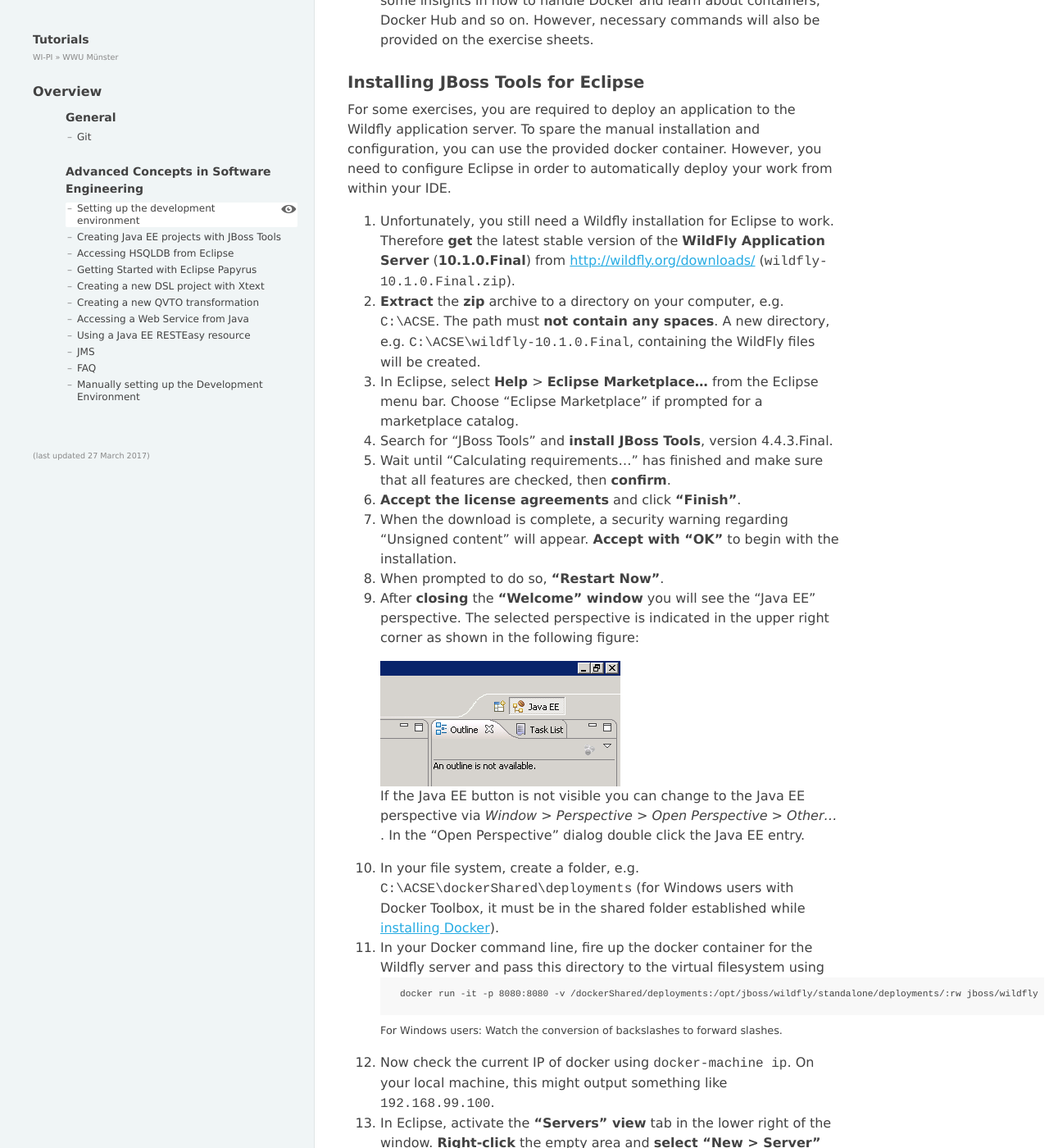
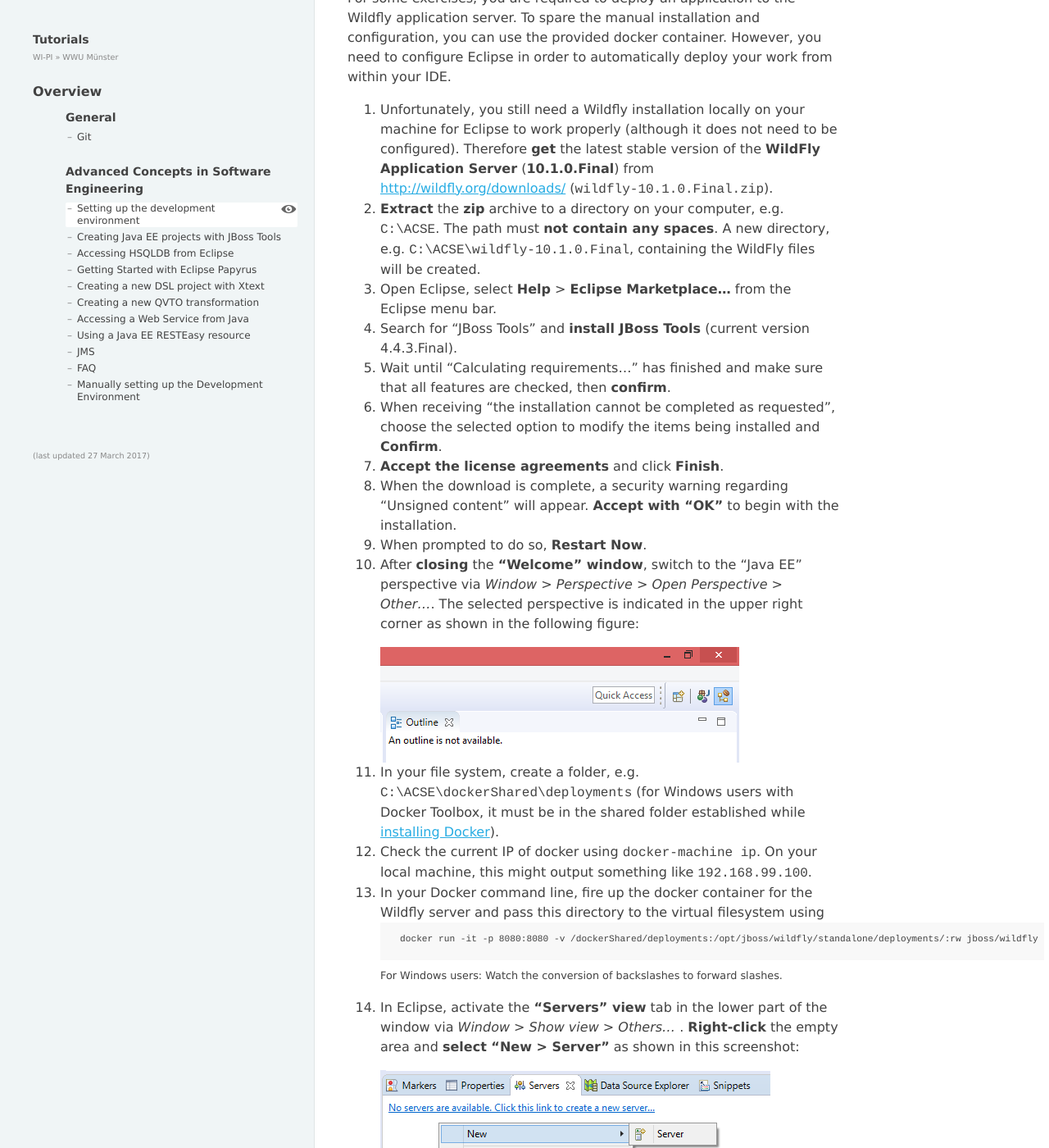
Before and after one commit to wwu-pi/tutorials, a Jekyll site: the page built from lectures/acse/010_setting_up_environment_with_docker.md, in a window 1280 px wide and 1400 px high, scrolled down 3457 px. Shown: the whole window at 82% size. Built offline with Jekyll 4.4.1, drawn with Linux system fonts in a browser that asks for light colours; some of the changed text lies outside the part shown.

Commit message:
Update figures

````diff
--- a/lectures/acse/010_setting_up_environment_with_docker.md
+++ b/lectures/acse/010_setting_up_environment_with_docker.md
@@ -55,10 +55,6 @@
 
 1. Click **Next** two times, check **Accept**, click **Finish** and wait for the packages to be installed.
 1. Click **Yes** when prompted to restart.
-1. Enable Java code completion, otherwise, you may miss out on code completion for Java classes:
-   1. Once restarted, open **Window** > **Preferences**.
-   1. Choose **Java** > **Editor** > **Content Assist** > **Advanced**.
-   1. Enable *Java Proposals*.
 
 ## <a id="install" name="install"></a>Installing Docker
 
@@ -87,42 +83,45 @@
 To spare the manual installation and configuration, you can use the provided docker container.
 However, you need to configure Eclipse in order to automatically deploy your work from within your IDE.
 
-1. Unfortunately, you still need a Wildfly installation for Eclipse to work. Therefore **get** the latest stable version of the **WildFly Application Server** (**10.1.0.Final**) from [http://wildfly.org/downloads/](http://wildfly.org/downloads/) (``wildfly-10.1.0.Final.zip``).
+1. Unfortunately, you still need a Wildfly installation locally on your machine for Eclipse to work properly (although it does not need to be configured). Therefore **get** the latest stable version of the **WildFly Application Server** (**10.1.0.Final**) from [http://wildfly.org/downloads/](http://wildfly.org/downloads/) (``wildfly-10.1.0.Final.zip``).
 1. **Extract** the **zip** archive to a directory on your computer, e.g. ``C:\ACSE``. The path must **not contain any spaces**. A new directory, e.g. ``C:\ACSE\wildfly-10.1.0.Final``, containing the WildFly files will be created.
-1. In Eclipse, select **Help** > **Eclipse Marketplace...** from the Eclipse menu bar. Choose "Eclipse Marketplace" if prompted for a marketplace catalog.
-1. Search for "JBoss Tools" and **install JBoss Tools**, version 4.4.3.Final.
+1. Open Eclipse, select **Help** > **Eclipse Marketplace...** from the Eclipse menu bar.
+1. Search for "JBoss Tools" and **install JBoss Tools** (current version 4.4.3.Final).
 1. Wait until "Calculating requirements..." has finished and make sure that all features are checked, then **confirm**.
-1. **Accept the license agreements** and click **"Finish"**.
+1. When receiving "the installation cannot be completed as requested", choose the selected option to modify the items being installed and **Confirm**.
+1. **Accept the license agreements** and click **Finish**.
 1. When the download is complete, a security warning regarding "Unsigned content" will appear. **Accept with "OK"** to begin with the installation.
-1. When prompted to do so, **"Restart Now"**.
-1. After **closing** the **"Welcome" window** you will see the "Java EE" perspective. The selected perspective is indicated in the upper right corner as shown in the following figure:
+1. When prompted to do so, **Restart Now**.
+1. After **closing** the **"Welcome" window**, switch to the "Java EE" perspective via *Window* > *Perspective* > *Open Perspective* > *Other...*. The selected perspective is indicated in the upper right corner as shown in the following figure:
 
     ![](images/eclipse_jee_perspective.png)
 
-   If the Java EE button is not visible you can change to the Java EE perspective via *Window* > *Perspective* > *Open Perspective* > *Other...* . In the "Open Perspective" dialog double click the Java EE entry.
-
 1. In your file system, create a folder, e.g. ``C:\ACSE\dockerShared\deployments`` (for Windows users with Docker Toolbox, it must be in the shared folder established while [installing Docker](#install)).
+1. Check the current IP of docker using ``docker-machine ip``. On your local machine, this might output something like ``192.168.99.100``.
 1. In your Docker command line, fire up the docker container for the Wildfly server and pass this directory to the virtual filesystem using
 ```
 docker run -it -p 8080:8080 -v /dockerShared/deployments:/opt/jboss/wildfly/standalone/deployments/:rw jboss/wildfly
 ```
 <small>For Windows users: Watch the conversion of backslashes to forward slashes.</small>
 
-1. Now check the current IP of docker using ``docker-machine ip``. On your local machine, this might output something like ``192.168.99.100``.
-1. In Eclipse, activate the **"Servers" view** tab in the lower right of the window. **Right-click** the empty area and **select "New > Server"** as shown in this screenshot:
+1. In Eclipse, activate the **"Servers" view** tab in the lower part of the window via *Window* > *Show view* > *Others...* . **Right-click** the empty area and **select "New > Server"** as shown in this screenshot:
+
     ![](images/eclipse_server_view.png)
-1. In the "New Server" window select **"WildFly 10.0"** (from the JBoss Community category) **as server type**, set the docker IP as "Server's host name" and click **Next**.
+1. In the "New Server" window select **"WildFly 10.0"** (from the JBoss Community category) **as server type**, set the docker IP from step 12 as "Server's host name" and click **Next**.
+
     ![](images/eclipse_new_server.png)
-1. On the next pages, **activate** "Server lifecycle is externally managed" and click **Next**.
+1. On the next pages, **activate** "Server lifecycle is externally managed", **deactivate** "Assign a runtime to this server", and click **Next**.
+
+    ![](images/eclipse_new_server_2.png)
 1. **Set** the **"Home Directory"** entry to the installation directory of the WildFly AS, e.g. ``C:\ACSE\wildfly-10.1.0.Final``, and **click "Finish"**.
 1. Right-click the new Wildfly entry and choose **"Open"**.
 1. In the "Deployment Scanners" section, **unselect** both checkboxes.
+
+    ![](images/eclipse_server_config.png)
 1. In the Deployment tab (bottom of the window), switch to the "Deployment" tab, **select** "Use a custom deployment folder" and set both paths to your local folder created in Step 8.
 1. **Click on the "Save" icon** in the menu bar.
 1. In the "Servers" view **select the newly created server** and click the green **start button**.
     ![](images/eclipse_server_start.png)
-
-   A new "Console" view will open showing the startup logs of the WildFly AS.
 
 Congratulations, you have successfully set-up your development environment!
 Continue with the [setup of your first Java EE project](020_tutorial_jboss_project.html).
````
Also changed, not shown: lectures/acse/images/eclipse_jee_perspective.png, lectures/acse/images/eclipse_new_server.png, lectures/acse/images/eclipse_new_server_2.png (added), lectures/acse/images/eclipse_server_config.png (added), lectures/acse/images/eclipse_server_view.png.
